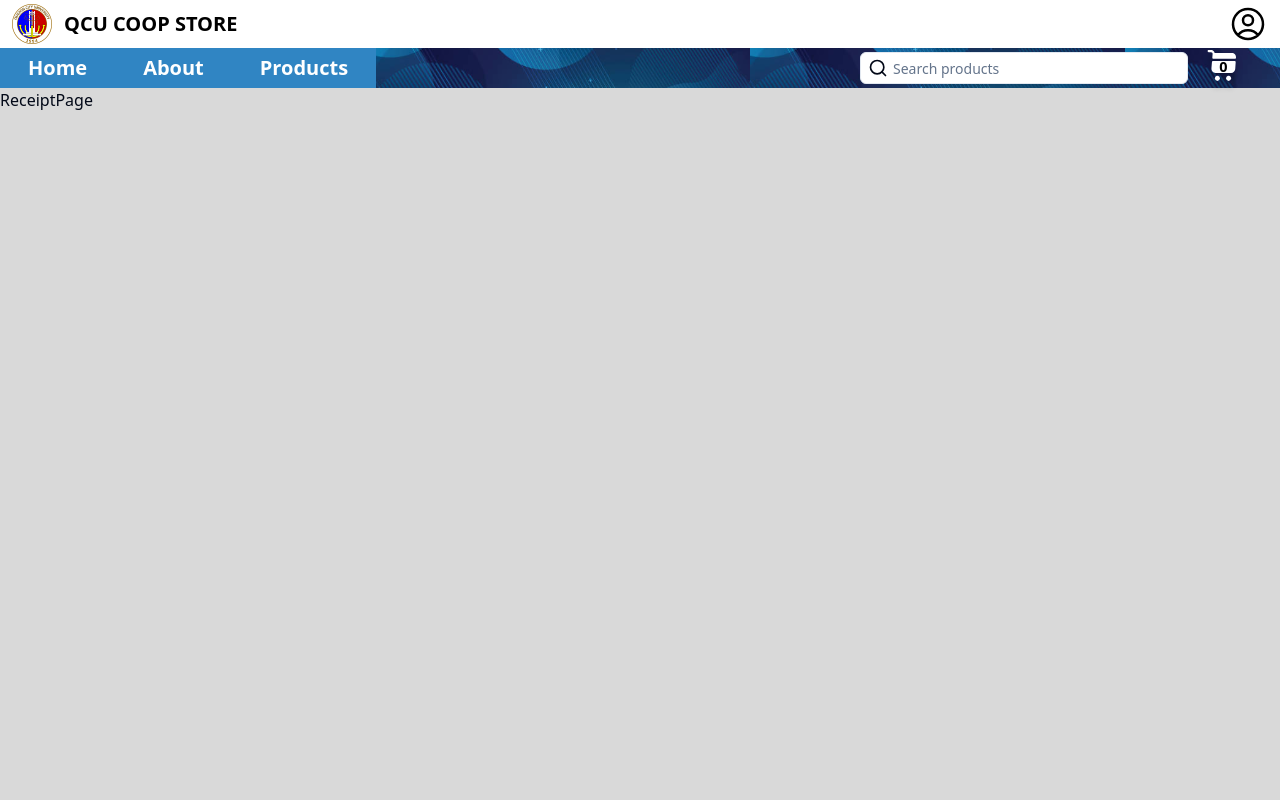
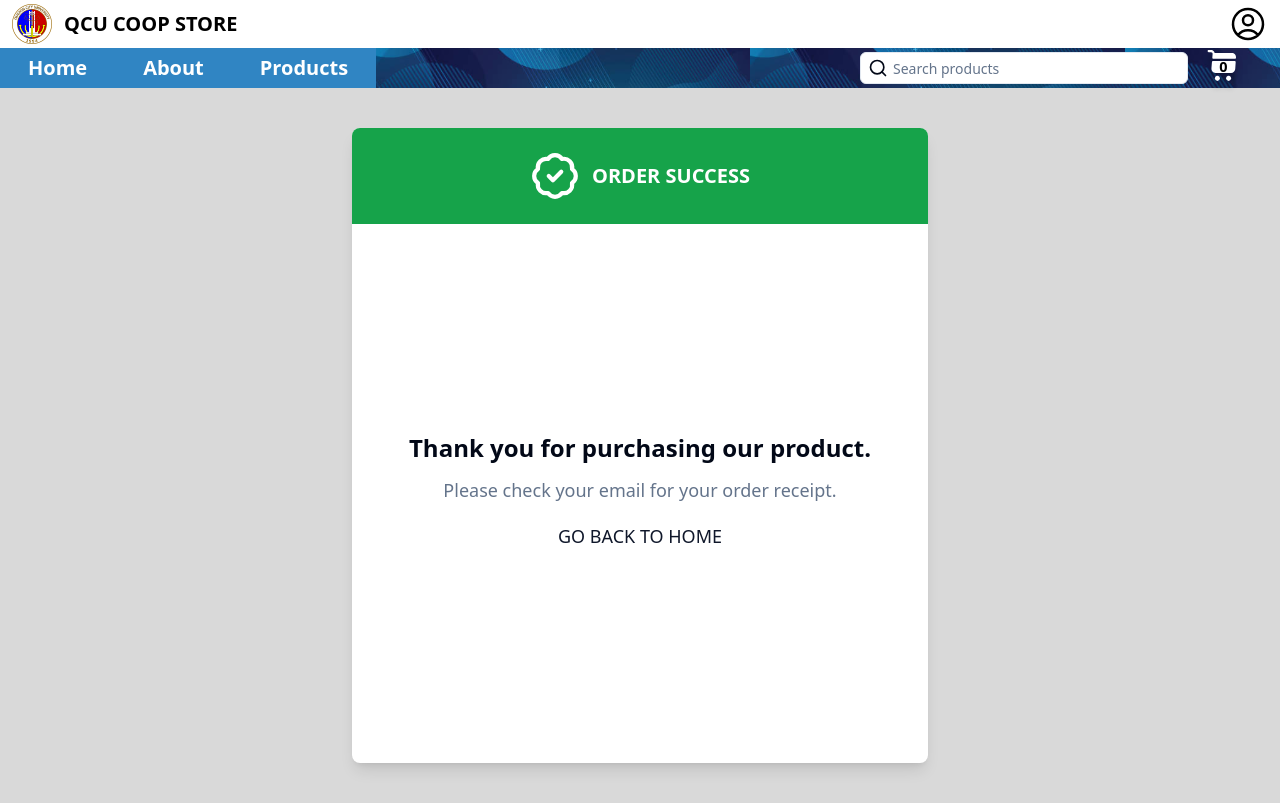
Before and after one commit to ivrnDev/coop-inventory, a Next.js app in the folder qcu-coop/: page /receipt in a window 1280 px wide. Built offline with nearby package versions, Linux system fonts and the light colour scheme.

Commit message:
Add receipt page

```diff
--- a/qcu-coop/app/(user)/receipt/page.tsx
+++ b/qcu-coop/app/(user)/receipt/page.tsx
@@ -1,8 +1,32 @@
+import { Button } from "@/components/ui/button";
+import { BadgeCheck } from "lucide-react";
+import Link from "next/link";
 
 const ReceiptPage = () => {
   return (
-    <div>ReceiptPage</div>
-  )
-}
+    <section className="h-user-main-mobile p-10 flex items-center justify-center">
+      <div className="bg-white shadow-lg rounded-lg w-full h-full max-w-xl">
+        <div className="bg-green-600 w-full h-24 rounded-t-lg flex justify-center items-center gap-3">
+          <BadgeCheck color="white" width={50} height={50} />
+          <h1 className="font-bold text-xl text-white">ORDER SUCCESS</h1>
+        </div>
+        <div className="flex flex-col justify-center items-center h-[calc(100%-6rem)] gap-3">
+          <p className="font-semibold text-2xl text-center">
+            Thank you for purchasing our product.
+          </p>
+          <p className=" text-slate-500 text-lg text-center">
+            Please check your email for your order receipt.
+          </p>
+          <Link href="/">
+            <Button variant="link" className="text-lg">
+              GO BACK TO HOME
+            </Button>
+          </Link>
+        </div>
+        <div></div>
+      </div>
+    </section>
+  );
+};
 
-export default ReceiptPage
+export default ReceiptPage;
--- a/qcu-coop/components/ui/button.tsx
+++ b/qcu-coop/components/ui/button.tsx
@@ -22,8 +22,8 @@ const buttonVariants = cva(
         system: "text-white bg-[#1E88E5]",
         variants:
           "text-[#C3C1C1] uppercase bg-white border border-[#C3C1C1] hover:text-customer-orange p-1",
-        cart: "bg-[#F8EDED] text-lg text-[#D71313] rounded-none hover:opacity-80",
-        buy: "bg-[#D71313] text-lg rounded-none hover:opacity-80 text-white",
+        cart: "bg-[#F8EDED] text-lg text-[#D71313] rounded-none hover:opacity-90 transition-all",
+        buy: "bg-[#D71313] text-lg rounded-none hover:opacity-90 transition-all text-white",
         okay: "bg-green-600 w-full text-white hover:bg-green-400"
       },
       size: {
```
